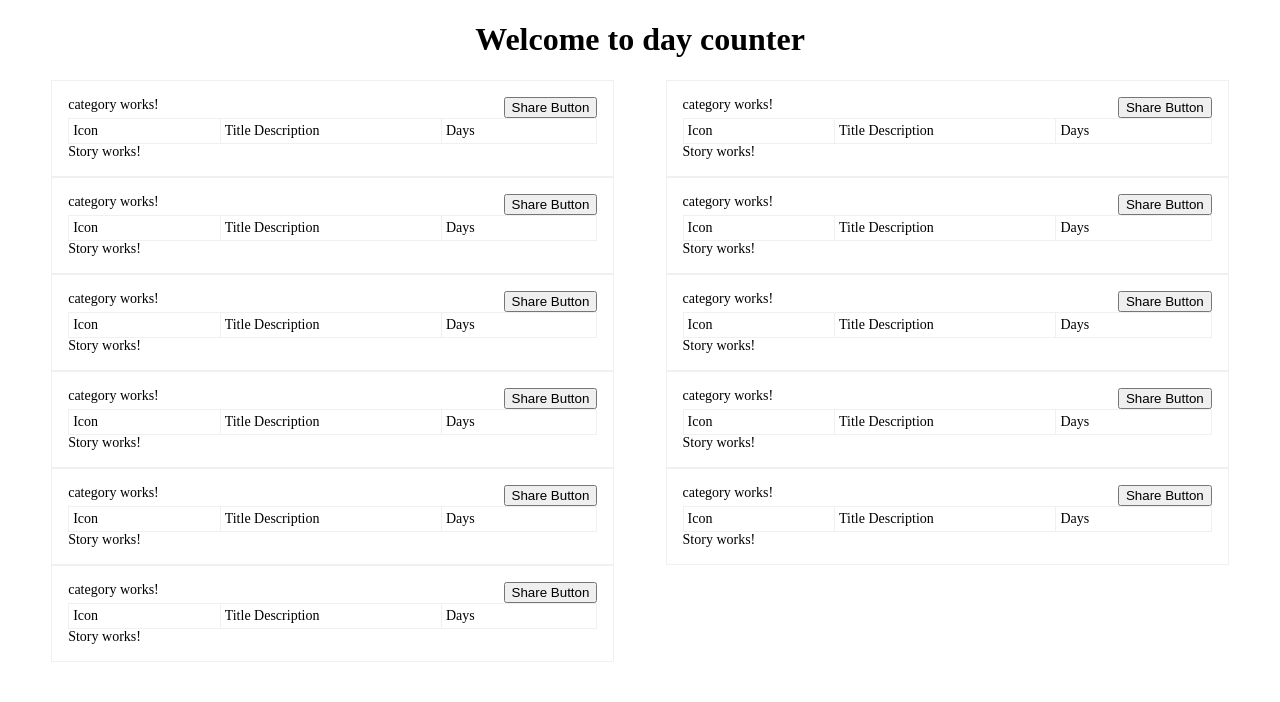
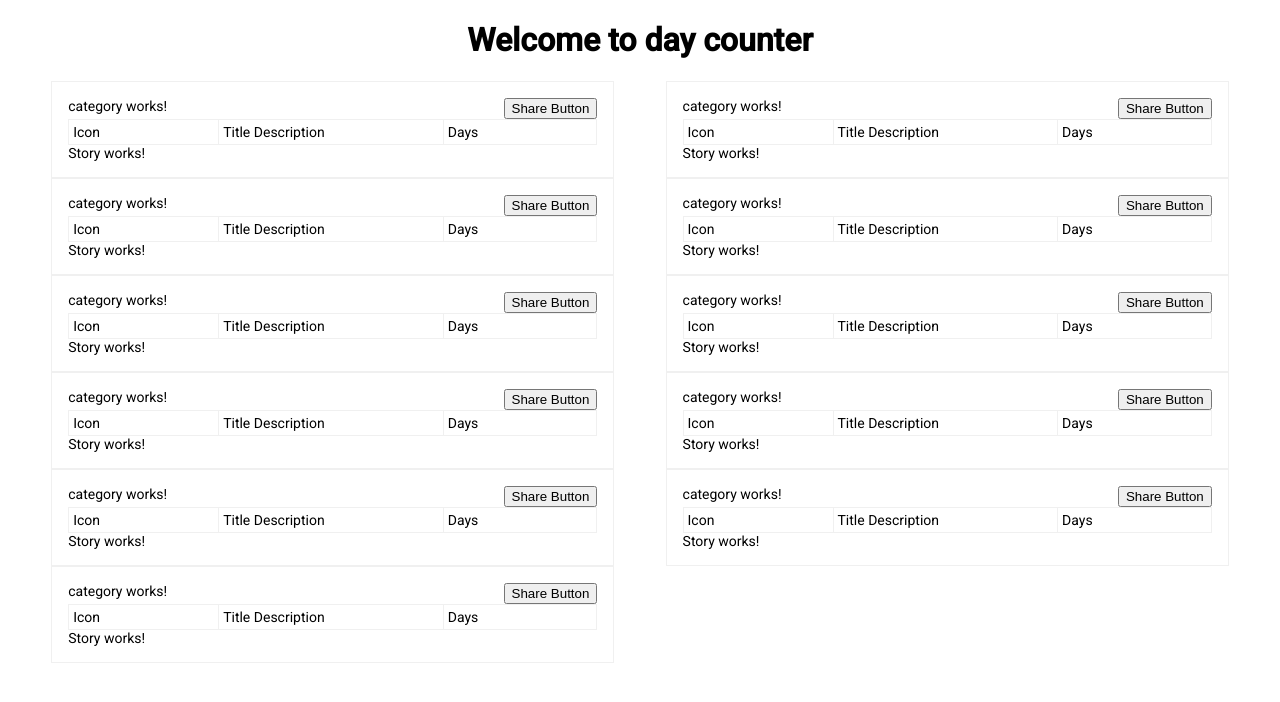
Before and after one commit to huntertran/day-counter, an Angular app: page / in a window 1280 px wide. Shown: the top 702 px of the page. Built offline with nearby package versions, Linux system fonts and the light colour scheme.

Commit message:
add Angular Material

```diff
--- a/angular.json
+++ b/angular.json
@@ -30,6 +30,7 @@
               "src/assets"
             ],
             "styles": [
+              "@angular/material/prebuilt-themes/indigo-pink.css",
               "src/styles.scss"
             ],
             "scripts": []
@@ -90,6 +91,7 @@
               "src/assets"
             ],
             "styles": [
+              "@angular/material/prebuilt-themes/indigo-pink.css",
               "src/styles.scss"
             ],
             "scripts": []
--- a/package.json
+++ b/package.json
@@ -11,10 +11,12 @@
   "private": true,
   "dependencies": {
     "@angular/animations": "^17.0.0",
+    "@angular/cdk": "~17.0.3",
     "@angular/common": "^17.0.0",
     "@angular/compiler": "^17.0.0",
     "@angular/core": "^17.0.0",
     "@angular/forms": "^17.0.0",
+    "@angular/material": "~17.0.3",
     "@angular/platform-browser": "^17.0.0",
     "@angular/platform-browser-dynamic": "^17.0.0",
     "@angular/router": "^17.0.0",
--- a/src/app/app.config.ts
+++ b/src/app/app.config.ts
@@ -2,7 +2,8 @@
 import { provideRouter } from '@angular/router';
 
 import { routes } from './app.routes';
+import { provideAnimations } from '@angular/platform-browser/animations';
 
 export const appConfig: ApplicationConfig = {
-  providers: [provideRouter(routes)]
+  providers: [provideRouter(routes), provideAnimations()]
 };
--- a/src/index.html
+++ b/src/index.html
@@ -6,6 +6,8 @@
   <base href="/">
   <meta name="viewport" content="width=device-width, initial-scale=1">
   <link rel="icon" type="image/x-icon" href="favicon.ico">
+  <link href="https://fonts.googleapis.com/css2?family=Roboto:wght@300;400;500&display=swap" rel="stylesheet">
+  <link href="https://fonts.googleapis.com/icon?family=Material+Icons" rel="stylesheet">
 </head>
 <body>
   <app-root></app-root>
--- a/src/styles.scss
+++ b/src/styles.scss
@@ -76,3 +76,6 @@
         align-items: flex-end;
     }
 }
+
+html, body { height: 100%; }
+body { margin: 0; font-family: Roboto, "Helvetica Neue", sans-serif; }
```
Also changed, not shown: 1 other file (tests, documents, lock files or other folders).
